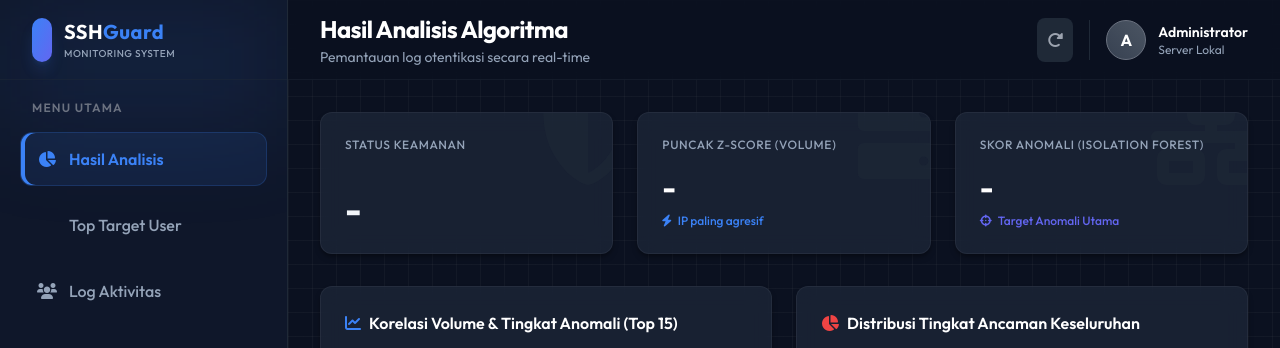
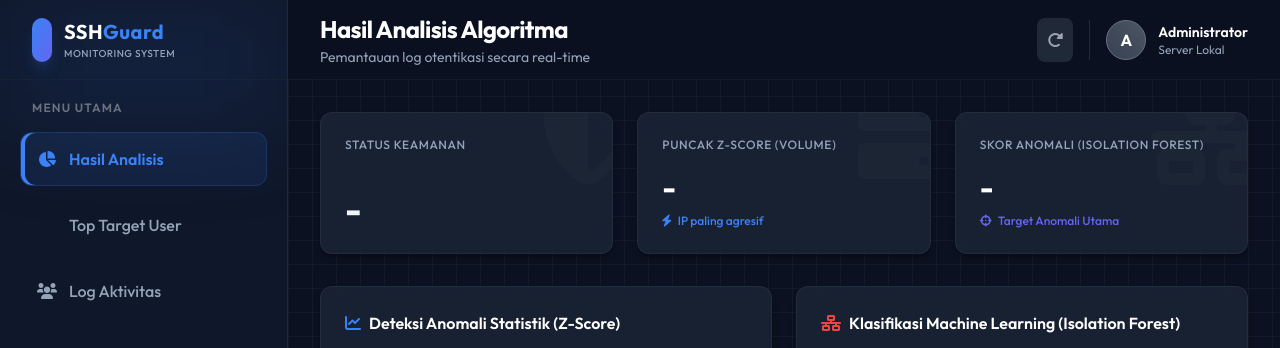
Before and after one commit to andrewkwkw/SISMON_SSH_178, a Flask app: page / in a window 1280 px wide. Shown: the top 348 px of the page. Run offline with Flask 3, Linux system fonts and the light colour scheme; some libraries are stand-ins or nearby versions.

Commit message:
UX: Separate charts for Z-Score and Isolation Forest comparison

```diff
--- a/templates/index.html
+++ b/templates/index.html
@@ -199,22 +199,22 @@
 
             <!-- 2 Charts -->
             <div class="grid grid-cols-1 lg:grid-cols-2 gap-6">
-                <!-- Chart 1: Mixed Chart -->
+                <!-- Chart 1: Z-Score -->
                 <div class="glass-panel p-6">
                     <div class="flex justify-between items-center mb-6">
-                        <h3 class="font-semibold text-white flex items-center gap-2"><i class="fa-solid fa-chart-line text-primary"></i> Korelasi Volume & Tingkat Anomali (Top 15)</h3>
+                        <h3 class="font-semibold text-white flex items-center gap-2"><i class="fa-solid fa-chart-line text-primary"></i> Deteksi Anomali Statistik (Z-Score)</h3>
                     </div>
                     <div class="h-64">
-                        <canvas id="chartMixed"></canvas>
+                        <canvas id="chartZScore"></canvas>
                     </div>
                 </div>
-                <!-- Chart 2: Doughnut Chart -->
+                <!-- Chart 2: Isolation Forest -->
                 <div class="glass-panel p-6">
                     <div class="flex justify-between items-center mb-6">
-                        <h3 class="font-semibold text-white flex items-center gap-2"><i class="fa-solid fa-chart-pie text-critical"></i> Distribusi Tingkat Ancaman Keseluruhan</h3>
+                        <h3 class="font-semibold text-white flex items-center gap-2"><i class="fa-solid fa-network-wired text-critical"></i> Klasifikasi Machine Learning (Isolation Forest)</h3>
                     </div>
-                    <div class="h-64 flex justify-center">
-                        <canvas id="chartDistribution"></canvas>
+                    <div class="h-64">
+                        <canvas id="chartIF"></canvas>
                     </div>
                 </div>
             </div>
@@ -536,7 +536,7 @@
 
                     renderAnalysisTable();
                     renderTopUsersTable();
-                    renderCharts(data.chart_labels, data.chart_failed, data.chart_zscore, data.summary);
+                    renderCharts(currentAnalysisLogs);
                 })
                 .finally(() => toggleLoading(false));
         }
@@ -685,7 +685,16 @@
                 .finally(() => toggleLoading(false));
         }
 
-        function renderCharts(labels, failedData, zscoreData, summary) {
+        function renderCharts(logs) {
+            const top15 = logs.slice(0, 15);
+            const labels = top15.map(r => `${r.ip} (${r.time_window})`);
+            const failedData = top15.map(r => r.failed_count);
+            const zscoreData = top15.map(r => r.z_score);
+
+            // Generate colors for IF chart: Red if -1 (Anomaly), Green if 1 (Normal)
+            const ifColors = top15.map(r => r.if_label === -1 ? 'rgba(239, 68, 68, 0.8)' : 'rgba(16, 185, 129, 0.8)');
+            const ifBorderColors = top15.map(r => r.if_label === -1 ? 'rgba(239, 68, 68, 1)' : 'rgba(16, 185, 129, 1)');
+
             // Global Chart Style Overrides
             Chart.defaults.color = '#94A3B8';
             Chart.defaults.font.family = "'Outfit', sans-serif";
@@ -698,9 +707,9 @@
             Chart.defaults.plugins.tooltip.cornerRadius = 8;
             Chart.defaults.plugins.tooltip.displayColors = true;
 
-            // CHART 1: MIXED CHART (Bar + Line)
+            // CHART 1: Z-SCORE (Mixed Bar + Line)
             if(chart1) chart1.destroy();
-            const ctx1 = document.getElementById('chartMixed').getContext('2d');
+            const ctx1 = document.getElementById('chartZScore').getContext('2d');
 
             let gradientBar = ctx1.createLinearGradient(0, 0, 0, 400);
             gradientBar.addColorStop(0, 'rgba(59, 130, 246, 0.8)');
@@ -712,13 +721,13 @@
                     datasets: [
                         {
                             type: 'line',
-                            label: 'Z-Score (Anomali)',
+                            label: 'Z-Score',
                             data: zscoreData,
-                            borderColor: '#EF4444',
-                            backgroundColor: '#EF4444',
+                            borderColor: '#3B82F6',
+                            backgroundColor: '#3B82F6',
                             borderWidth: 2,
                             tension: 0.4,
-                            pointBackgroundColor: '#EF4444',
+                            pointBackgroundColor: '#3B82F6',
                             pointRadius: 4,
                             yAxisID: 'y1',
                         },
@@ -741,7 +750,7 @@
                         legend: { position: 'top', labels: { usePointStyle: true, boxWidth: 8 } }
                     },
                     scales: {
-                        x: { display: false }, // Sembunyikan label panjang di bawah
+                        x: { display: false },
                         y: {
                             type: 'linear', display: true, position: 'left',
                             title: { display: true, text: 'Jumlah Gagal', color: '#94A3B8', font: { size: 10 } },
@@ -749,47 +758,49 @@
                         },
                         y1: {
                             type: 'linear', display: true, position: 'right',
-                            title: { display: true, text: 'Z-Score', color: '#EF4444', font: { size: 10 } },
-                            grid: { drawOnChartArea: false } // Hilangkan grid untuk axis kanan
+                            title: { display: true, text: 'Z-Score', color: '#3B82F6', font: { size: 10 } },
+                            grid: { drawOnChartArea: false }
                         }
                     }
                 }
             });
 
-            // CHART 2: DOUGHNUT CHART (Distribution)
+            // CHART 2: ISOLATION FOREST (Colored Bar)
             if(chart2) chart2.destroy();
-            const ctx2 = document.getElementById('chartDistribution').getContext('2d');
+            const ctx2 = document.getElementById('chartIF').getContext('2d');
 
             chart2 = new Chart(ctx2, {
-                type: 'doughnut',
+                type: 'bar',
                 data: {
-                    labels: ['Normal', 'Warning', 'Critical'],
+                    labels: labels,
                     datasets: [{
-                        data: [summary.normal, summary.warning, summary.critical],
-                        backgroundColor: [
-                            'rgba(16, 185, 129, 0.8)', // Normal (Green)
-                            'rgba(245, 158, 11, 0.8)', // Warning (Yellow)
-                            'rgba(239, 68, 68, 0.8)'   // Critical (Red)
-                        ],
-                        borderColor: '#1E293B',
-                        borderWidth: 2,
-                        hoverOffset: 4
+                        label: 'Gagal Login (Volume)',
+                        data: failedData,
+                        backgroundColor: ifColors,
+                        borderColor: ifBorderColors,
+                        borderWidth: 1,
+                        borderRadius: 4
                     }]
                 },
                 options: {
                     responsive: true, maintainAspectRatio: false,
-                    cutout: '70%',
                     plugins: {
-                        legend: { position: 'right', labels: { usePointStyle: true, padding: 20, color: '#F1F5F9' } },
+                        legend: { display: false },
                         tooltip: {
                             callbacks: {
-                                label: function(context) {
-                                    let label = context.label || '';
-                                    if (label) { label += ': '; }
-                                    label += context.raw + ' IP';
-                                    return label;
+                                afterLabel: function(context) {
+                                    const index = context.dataIndex;
+                                    const ifValue = top15[index].if_label;
+                                    return `IF Status: ${ifValue === -1 ? 'ANOMALI (-1)' : 'NORMAL (1)'}`;
                                 }
                             }
+                        }
+                    },
+                    scales: {
+                        x: { display: false },
+                        y: {
+                            title: { display: true, text: 'Jumlah Gagal', color: '#94A3B8', font: { size: 10 } },
+                            grid: { color: 'rgba(255,255,255,0.03)', drawBorder: false }
                         }
                     }
                 }
```
